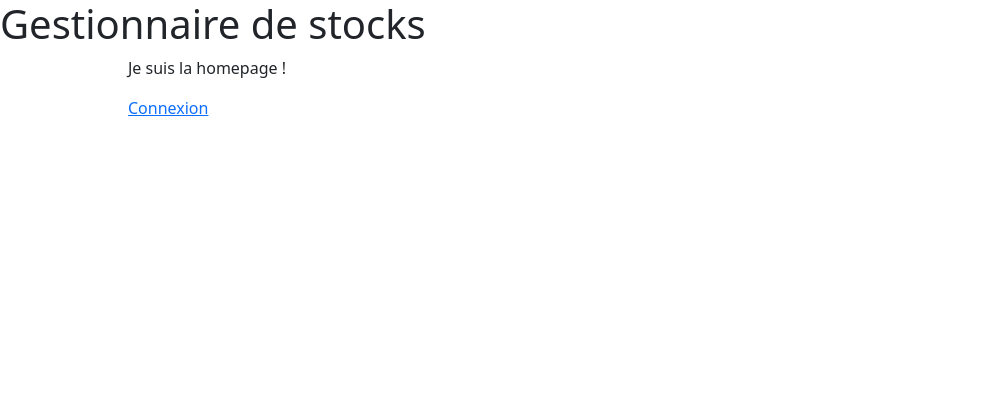
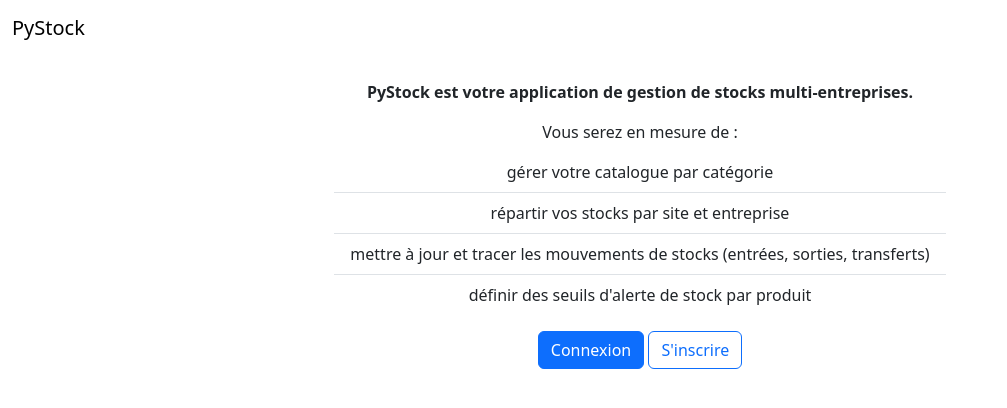
Before and after one commit to aurechabnv/django-pystock, a Django app: page / in a window 1280 px wide. Shown: the top 408 px of the page, without its empty margins (0-1007 px from the left). Run offline with Django 5.2, Linux system fonts and the light colour scheme; parts of the project's set-up code (start-up, migrations or seed data) failed here and were passed over; some libraries are stand-ins or nearby versions.

Commit message:
Update the basic design

```diff
--- a/static/css/style.css
+++ b/static/css/style.css
@@ -1,9 +1,5 @@
 body {
     font-size: 12px;
-}
-section {
-    margin: 0 auto;
-    width: 80%;
 }
 button.btn-logout {
     display: inline;
@@ -17,3 +13,37 @@ button.btn-logout {
   text-decoration: underline;
   cursor: pointer;
 }
+h3 {
+   margin-bottom: 1rem!important;
+}
+p {
+    margin-top: 1rem!important;
+}
+#home-page {
+    .list-group {
+        width: fit-content;
+        margin: -0.5em auto;
+    }
+}
+#auth-page .content {
+    margin: 0 auto;
+}
+@media (min-width: 576px) {
+    #auth-page .content {
+        width: 100%;
+    }
+}
+@media (min-width: 768px) {
+    #auth-page .content {
+        width: 75%;
+    }
+}
+@media (min-width: 992px) {
+    #auth-page .content {
+        width: 50%;
+    }
+}
+@media (min-width: 1200px) {
+}
+@media (min-width: 1400px) {
+}
--- a/templates/base.html
+++ b/templates/base.html
@@ -10,10 +10,43 @@
     {% bootstrap_javascript %}
 </head>
 <body>
-    <h1>Gestionnaire de stocks</h1>
-    <nav></nav>
-    <section>
-        {% block content %}{% endblock %}
-    </section>
+    <header>
+        <nav class="navbar navbar-expand-lg sticky-top">
+            <div class="container-fluid">
+                <button class="navbar-toggler" type="button" data-bs-toggle="collapse" data-bs-target="#navbarToggler" aria-controls="navbarToggler" aria-expanded="false" aria-label="Toggle navigation">
+                  <span class="navbar-toggler-icon"></span>
+                </button>
+                <div class="collapse navbar-collapse" id="navbarToggler">
+                    <a class="navbar-brand" href="/">PyStock</a>
+
+                    {% if user.is_authenticated %}
+                    <ul class="navbar-nav nav-underline me-auto mb-2 mb-lg-0">
+                        <li class="nav-item"><a class="nav-link" href="#">Tableau de bord</a></li>
+                        <li class="nav-item"><a class="nav-link" href="#">Catalogue</a></li>
+                        <li class="nav-item"><a class="nav-link" href="#">Inventaire</a></li>
+                        <li class="nav-item"><a class="nav-link" href="#">Historique</a></li>
+                    </ul>
+                    <ul class="navbar-nav mb-2 mb-lg-0">
+                        <li class="nav-item dropdown">
+                          <a class="nav-link dropdown-toggle" href="#" role="button" data-bs-toggle="dropdown" aria-expanded="false">
+                              {{ user.username | capfirst }}
+                          </a>
+                          <ul class="dropdown-menu dropdown-menu-end">
+                            <li><a class="dropdown-item" href="{% url 'account:profile' %}">Mon profil</a></li>
+                            <li><hr class="dropdown-divider"></li>
+                            <li><form action="{% url 'account:logout' %}" method="post">
+                                {% csrf_token %}
+                                <button class="dropdown-item" type="submit">Déconnexion</button>
+                            </form></li>
+                          </ul>
+                        </li>
+                    </ul>
+                    {% endif %}
+                </div>
+            </div>
+        </nav>
+    </header>
+    {% block content %}{% endblock %}
+    <footer></footer>
 </body>
 </html>
--- a/templates/home.html
+++ b/templates/home.html
@@ -3,15 +3,21 @@
 {% block title %}PyStock{% endblock %}
 
 {% block content %}
-    <p>Je suis la homepage !</p>
-{% if user.is_authenticated %}
-    <p>Bonjour {% if user.first_name %}{{ user.first_name }}{% else %}{{ user.username }}{% endif %} !</p>
-    <a href="{% url 'account:profile' %}">Mettre à jour mon profil</a>
-    <form action="{% url 'account:logout' %}" method="post">
-        {% csrf_token %}
-        <button type="submit" class="btn-logout">Déconnexion</button>
-    </form>
-{% else %}
-    <a href="{% url 'account:login' %}">Connexion</a>
-{% endif %}
+    <main id="home-page" class="container text-center">
+        <div class="p-2">
+            <p class="fw-bold">PyStock est votre application de gestion de stocks multi-entreprises.</p>
+            <p>Vous serez en mesure de :</p>
+            <ul class="list-group list-group-flush">
+                <li class="list-group-item">gérer votre catalogue par catégorie</li>
+                <li class="list-group-item">répartir vos stocks par site et entreprise</li>
+                <li class="list-group-item">mettre à jour et tracer les mouvements de stocks (entrées, sorties, transferts)</li>
+                <li class="list-group-item">définir des seuils d'alerte de stock par produit</li>
+            </ul>
+            {% if not user.is_authenticated %}
+            <br>
+            <a class="btn btn-primary" href="{% url 'account:login' %}">Connexion</a>
+            <a class="btn btn-outline-primary" href="{% url 'account:register' %}">S'inscrire</a>
+            {% endif %}
+        </div>
+    </main>
 {% endblock %}
```
Also changed, not shown: apps/account/templates/account/login.html (+15 -8 lines), apps/account/templates/account/password_change.html (+13 -7 lines), apps/account/templates/account/password_reset.html (+15 -8 lines), apps/account/templates/account/password_reset_complete.html (+6 -2 lines), apps/account/templates/account/password_reset_confirm.html (+13 -6 lines), apps/account/templates/account/password_reset_done.html (+6 -2 lines), apps/account/templates/account/profile.html (+13 -9 lines), apps/account/templates/account/register.html (+13 -6 lines).
